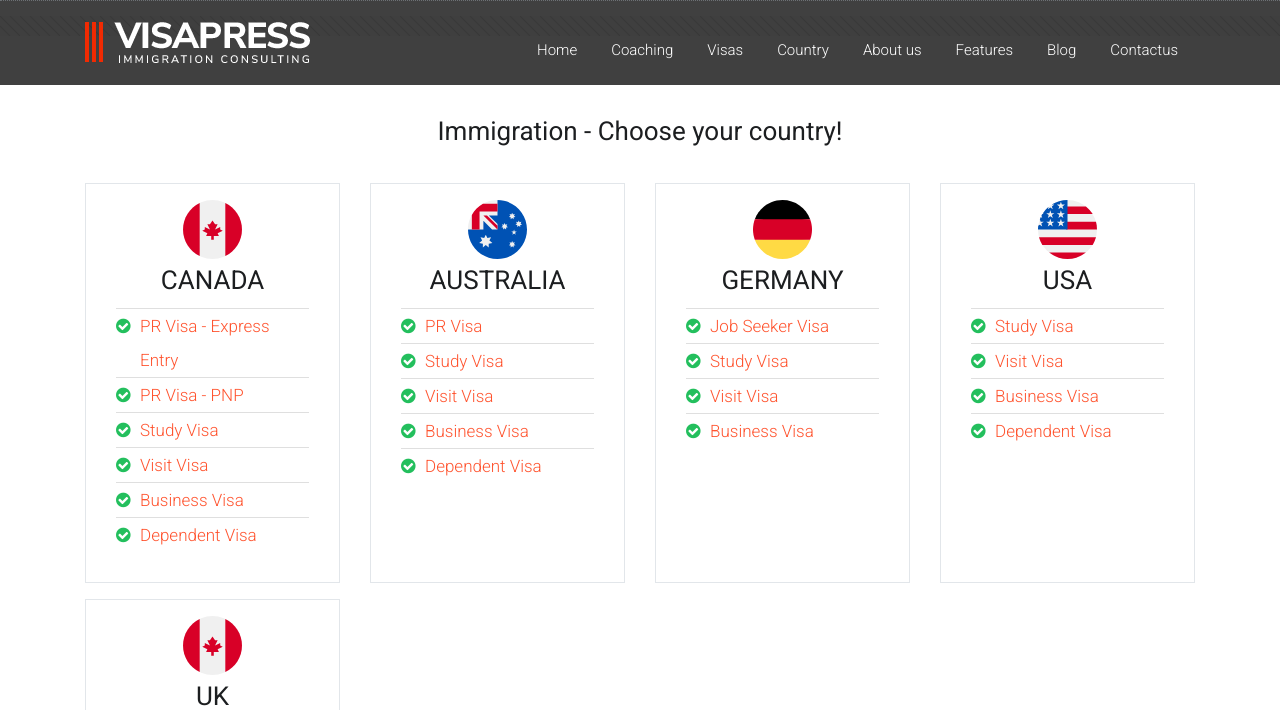
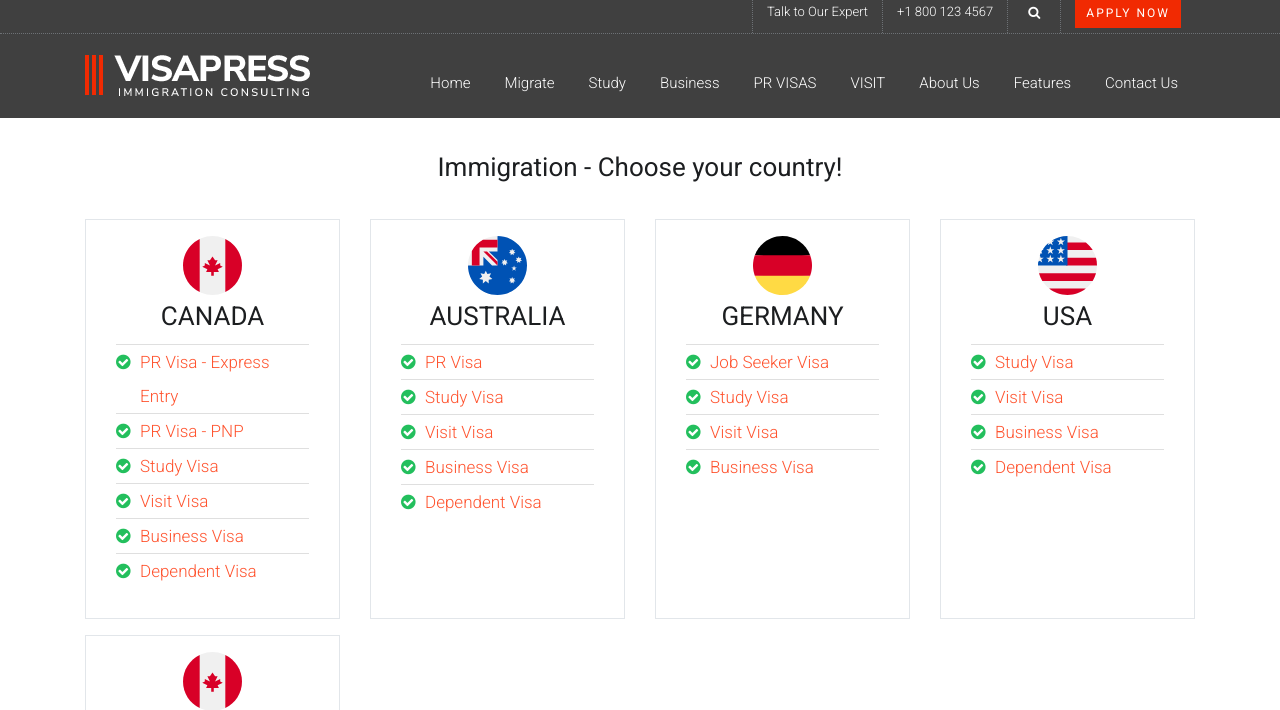
Before and after one commit to thespecialone1/visa, a PHP site: page / in a window 1280 px wide. Shown: the top 710 px of the page. Run offline with PHP 8.4, Linux system fonts and the light colour scheme; some libraries are stand-ins or nearby versions.

Commit message:
Index Page and Nav Bar Completed

```diff
--- a/css/style.css
+++ b/css/style.css
@@ -1,7 +1,5 @@
 @charset "UTF-8";
 
-.landing-cards{
-}
 
 /* CSS Document */
 
--- a/index.php
+++ b/index.php
@@ -1,11 +1,9 @@
 <?php
 require("./partials/header.php");
 ?>
-<br>
-<BR>
 <!-- slider -->
-<div class="slanting-pattern"></div>
-<div class="space-medium">
+<br><br><br><br>
+<div class="space-medium" stle="padding-top: 0 !important; margin-top:20rem !important;">
     <div class="container">
         <div class="row">
             <div class="offset-xl-2 col-xl-8 offset-lg-2 col-lg-8 col-md-12 col-sm-12 col-12">
--- a/partials/header.php
+++ b/partials/header.php
@@ -43,7 +43,7 @@
                     <div class="col-xl-6 col-lg-6 col-md-6 col-sm-12 col-12 d-none d-sm-none d-lg-block d-xl-block">
                         <p class="welcome-text">Welcome to visapress a immigration company website template</p>
                     </div>
-                    <div class="col-xl-6 col-lg-6 col-md-12 col-sm-12 col-12">
+                    <div class="col-xl-12 col-lg-6 col-md-12 col-sm-12 col-12">
                         <div class="header-block">
                             <span class="header-link d-none d-xl-block d-md-block"><a href="#">Talk to Our Expert</a></span>
                             <span class="header-link">+1 800 123 4567</span>
@@ -63,52 +63,26 @@
                     <div id="navigation-transparent" class="navigation-transparent">
                         <!-- navigation -->
                         <ul>
-                            <li><a href="#">Home</a>
+                            <li>
+                                <a href="/">Home</a>
+                            </li>
+                            <li>
+                                <a href="/migrate">Migrate</a>
+                            </li>
+                            <li>
+                                <a href="/visa/study">Study</a>
+                            </li>
+                            <li>
+                                <a href="/visa/business">Business</a>
+                            </li>
+                            <li>
+                                <a href="/visa/pr">PR VISAS</a>
+                            </li>
+                            <li>
+                                <a href="/visa/visit">VISIT</a>
+                            </li>
+                            <li><a href="#">About Us </a>
                                 <ul>
-                                    <li><a href="./../index-2.html">Homepage v1</a></li>
-                                    <li><a href="./../index-4.html">Homepage v2</a></li>
-                                    <li><a href="./../index-3.html">Homepage v3</a></li>
-                                    <li><a href="./../index-5.html">Homepage v4</a></li>
-                                    <li><a href="./../index-6.html">Homepage v5</a></li>
-                                    <li><a href="./../index-7.html">Homepage v6</a></li>
-                                    <li><a href="#">Landing pages</a>
-                                        <ul>
-                                            <li><a href="./../landing-page-v1.html">Landing page v1</a></li>
-                                            <li><a href="./../landing-page-country-v1.html">Landing page country v1</a></li>
-                                            <li><a href="./../landing-page-ebook-v3.html">Landing page v3 - eBook</a></li>
-                                            <li><a href="./../landing-page-webinar.html">Landing page v4 - Webinars</a></li>
-                                        </ul>
-                                    </li>
-                                </ul>
-                            </li>
-                            <li><a href="#">Coaching</a>
-                                <ul>
-                                    <li><a href="./../coaching-list-page.html">Coaching List</a></li>
-                                    <li><a href="./../coaching-sidebar.html">Coaching Sidebar</a></li>
-                                    <li><a href="./../coaching-full-page.html">Coaching Full Page</a></li>
-                                </ul>
-                            </li>
-                            <li><a href="#">Visas</a>
-                                <ul>
-                                    <li><a href="./../visa-immigration-list-page.html">Visa List Page</a></li>
-                                    <li><a href="./../visa-immigration-single-page.html">Visa Single Page</a></li>
-                                </ul>
-                            </li>
-                            <li><a href="#">Country</a>
-                                <ul>
-                                    <li><a href="./../country-list-page.html">Country List Page</a></li>
-                                    <li><a href="./../country-img-list-page.html">Country List Page v2 </a></li>
-                                    <li><a href="./../country-single-page.html">Country Single Page</a></li>
-                                    <li><a href="./../country-single-full-page.html">Country Full Page</a></li>
-                                </ul>
-                            </li>
-                            <li><a href="#">About us </a>
-                                <ul>
-                                    <li><a href="#">About Us</a>
-                                        <ul>
-                                            <li><a href="./../.about-us-page-v1.html">About us v1</a></li>
-                                        </ul>
-                                    </li>
                                     <li><a href="./../founder-page.html">Founder page</a></li>
                                     <li><a href="./../agent-list-page.html">Agent List</a></li>
                                     <li><a href="./../agent-single-page.html">Agent Single</a></li>
@@ -159,14 +133,7 @@
                                     <li><a href="./../faq-page.html">Faq</a></li>
                                 </ul>
                             </li>
-                            <li><a href="#">Blog </a>
-                                <ul>
-                                    <li><a href="./../blog-page.html">Blog Regular</a></li>
-                                    <li><a href="./../blog-3-column-page.html">Blog Listing 3 Column</a></li>
-                                    <li><a href="./../blog-single-page.html">Blog Single</a></li>
-                                </ul>
-                            </li>
-                            <li><a href="#">Contactus </a>
+                            <li><a href="#">Contact Us </a>
                                 <ul>
                                     <li><a href="./../contact-page.html">Contact Us</a></li>
                                     <li><a href="./../location-page.html">Location</a></li>
```
